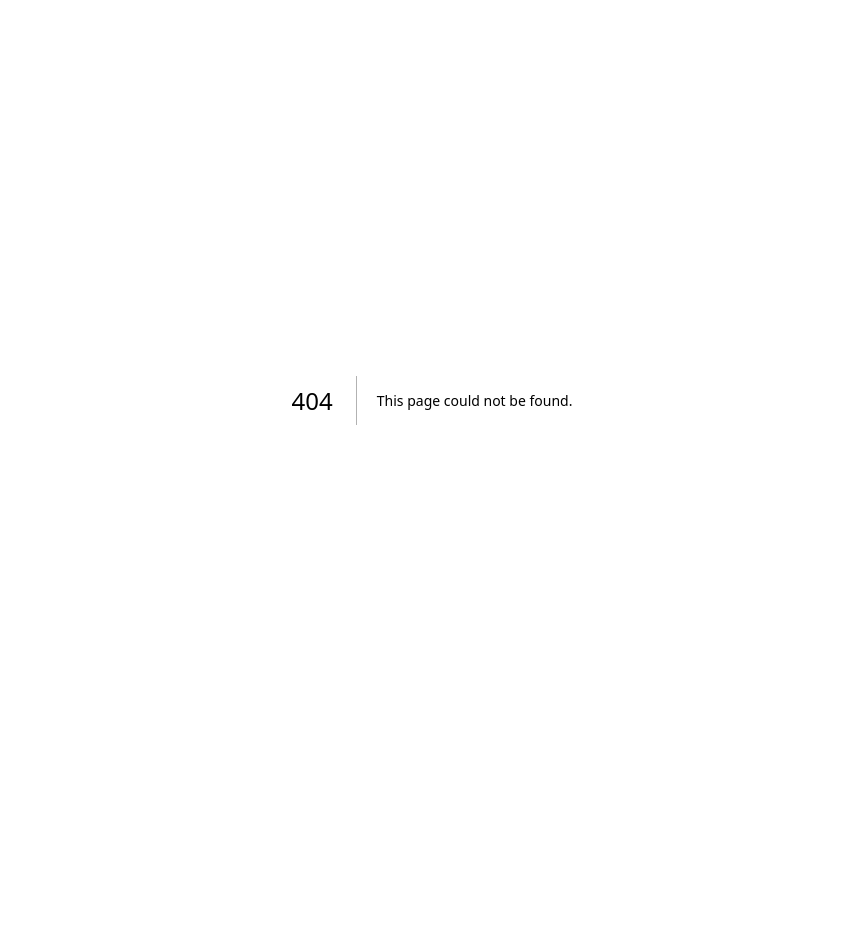
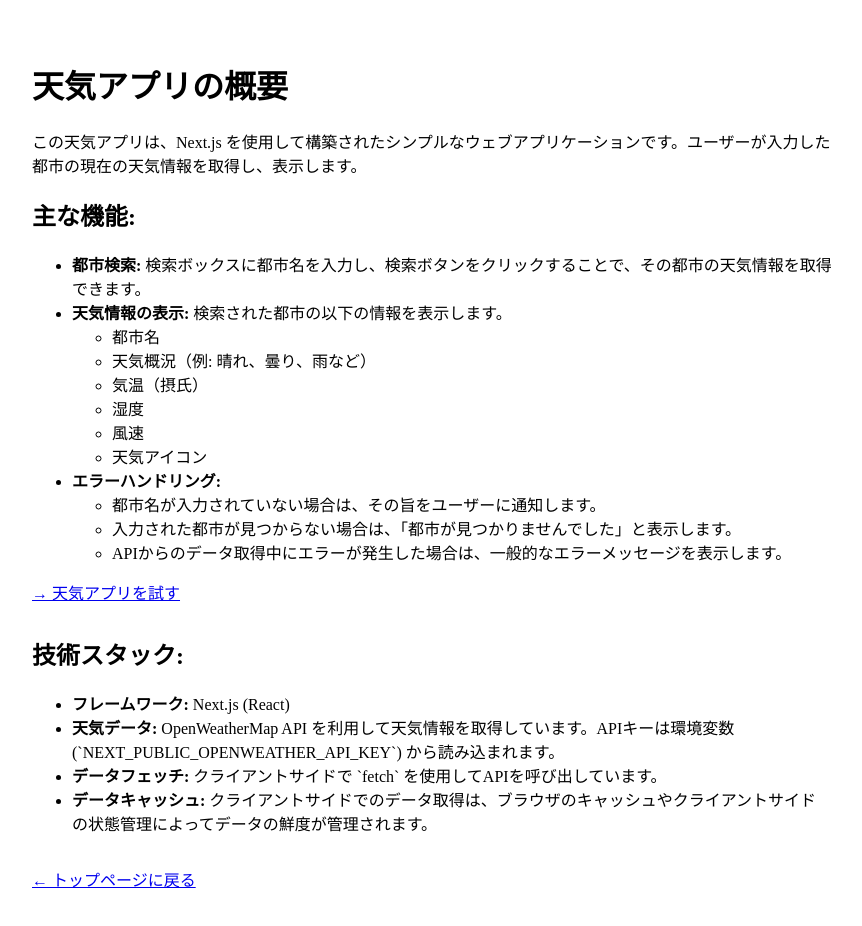
Before and after one commit to nayutarou/akira-practices, a Next.js app: page /weather-demos/summary in a window 1280 px wide. Before the commit this address had no page. Shown: the top 926 px of the page, without its empty margins (208-1070 px from the left). Before the commit the page ends 800 px from the top, so only its background shows below. Built offline with nearby package versions, Linux system fonts and the light colour scheme.

Commit message:
feat: Integrate weather application and refactor file structure

```diff
--- a/app/page.tsx
+++ b/app/page.tsx
@@ -21,6 +21,15 @@ export default function Page() {
           3. キャッシュ戦略のまとめ
         </Link>
         </div>
+        <h2>天気アプリについて</h2>
+        <div>
+          <Link href="/weather-demos/weather-app" style={{ fontSize: '1.2rem', color: 'red', display: 'block' }}>
+            天気アプリ
+          </Link>
+          <Link href="/weather-demos/summary" style={{ fontSize: '1.2rem', color: 'brown', display: 'block' }}>
+            天気アプリ概要
+          </Link>
+        </div>
       </nav>
     </main>
   );
--- a/app/cache-demos/lib/getWeather.tsx
+++ b/app/weather-demos/lib/getWeather.tsx
@@ -8,7 +8,7 @@ export async function getWeatherData(city: string) {
   const url = `https://api.openweathermap.org/data/2.5/weather?q=${city}&appid=${apiKey}&units=metric&lang=ja`;
 
   try {
-    const res = await fetch(url, { next: { revalidate: 3600 } }); // Revalidate every hour
+    const res = await fetch(url);
     if (!res.ok) {
       if (res.status === 404) {
         return null; // City not found
--- /dev/null
+++ b/app/weather-demos/summary/page.tsx
@@ -0,0 +1,54 @@
+"use client";
+import Link from 'next/link'
+
+export default function WeatherSummaryPage() {
+  return (
+    <main style={{ padding: '2rem', maxWidth: '800px', margin: '0 auto' }}>
+      <h1>天気アプリの概要</h1>
+
+      <section style={{ marginBottom: '2rem' }}>
+        <p>
+          この天気アプリは、Next.js を使用して構築されたシンプルなウェブアプリケーションです。ユーザーが入力した都市の現在の天気情報を取得し、表示します。
+        </p>
+        <h2>主な機能:</h2>
+        <ul>
+          <li><strong>都市検索:</strong> 検索ボックスに都市名を入力し、検索ボタンをクリックすることで、その都市の天気情報を取得できます。</li>
+          <li><strong>天気情報の表示:</strong> 検索された都市の以下の情報を表示します。
+            <ul>
+              <li>都市名</li>
+              <li>天気概況（例: 晴れ、曇り、雨など）</li>
+              <li>気温（摂氏）</li>
+              <li>湿度</li>
+              <li>風速</li>
+              <li>天気アイコン</li>
+            </ul>
+          </li>
+          <li><strong>エラーハンドリング:</strong>
+            <ul>
+              <li>都市名が入力されていない場合は、その旨をユーザーに通知します。</li>
+              <li>入力された都市が見つからない場合は、「都市が見つかりませんでした」と表示します。</li>
+              <li>APIからのデータ取得中にエラーが発生した場合は、一般的なエラーメッセージを表示します。</li>
+            </ul>
+          </li>
+        </ul>
+        <p>
+          <Link href="/weather-demos/app">→ 天気アプリを試す</Link>
+        </p>
+      </section>
+
+      <section>
+        <h2>技術スタック:</h2>
+        <ul>
+          <li><strong>フレームワーク:</strong> Next.js (React)</li>
+          <li><strong>天気データ:</strong> OpenWeatherMap API を利用して天気情報を取得しています。APIキーは環境変数 (`NEXT_PUBLIC_OPENWEATHER_API_KEY`) から読み込まれます。</li>
+          <li><strong>データフェッチ:</strong> クライアントサイドで `fetch` を使用してAPIを呼び出しています。</li>
+          <li><strong>データキャッシュ:</strong> クライアントサイドでのデータ取得は、ブラウザのキャッシュやクライアントサイドの状態管理によってデータの鮮度が管理されます。</li>
+        </ul>
+      </section>
+
+      <p style={{ marginTop: '2rem' }}>
+        <Link href="/">← トップページに戻る</Link>
+      </p>
+    </main>
+  );
+}
--- a/tsconfig.json
+++ b/tsconfig.json
@@ -24,7 +24,8 @@
       "@/components/*": ["components/*"],
       "@/lib/*": ["app/lib/*"],
       "@/ui/*": ["app/ui/*"],
-      "@/cache-demos/*": ["app/cache-demos/*"]
+      "@/cache-demos/*": ["app/cache-demos/*"],
+      "@/weather/*": ["app/weather/*"],
     }
   },
   "include": ["next-env.d.ts", ".next/types/**/*.ts", "**/*.ts", "**/*.tsx"],
```
Also changed, not shown: app/weather-demos/weather-app/page.tsx (renamed from app/weather/page.tsx, +6 -4 lines).
